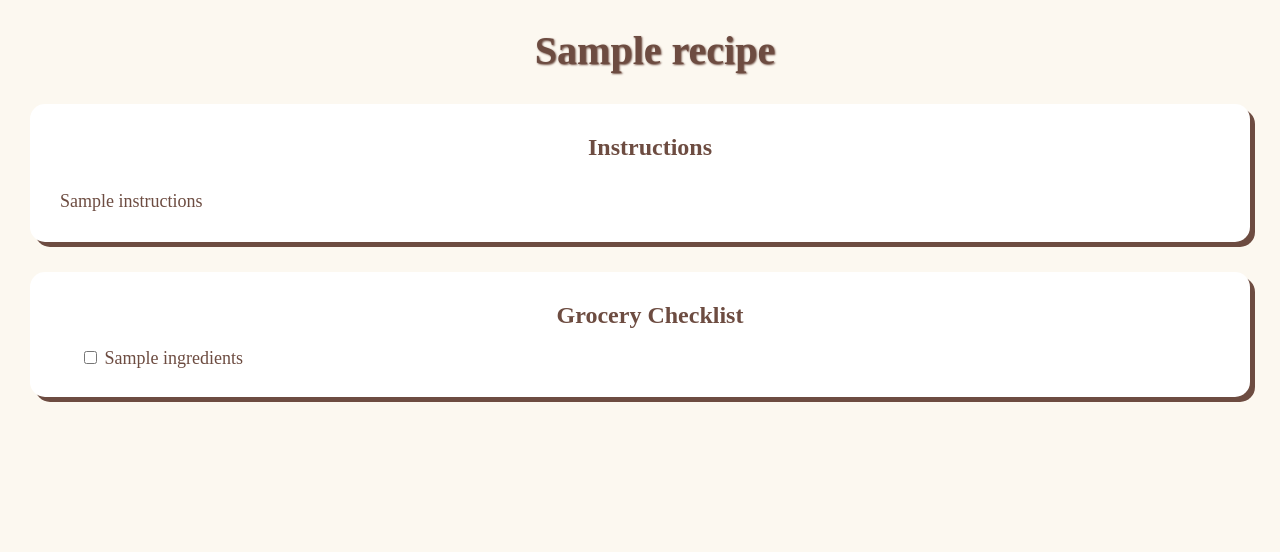
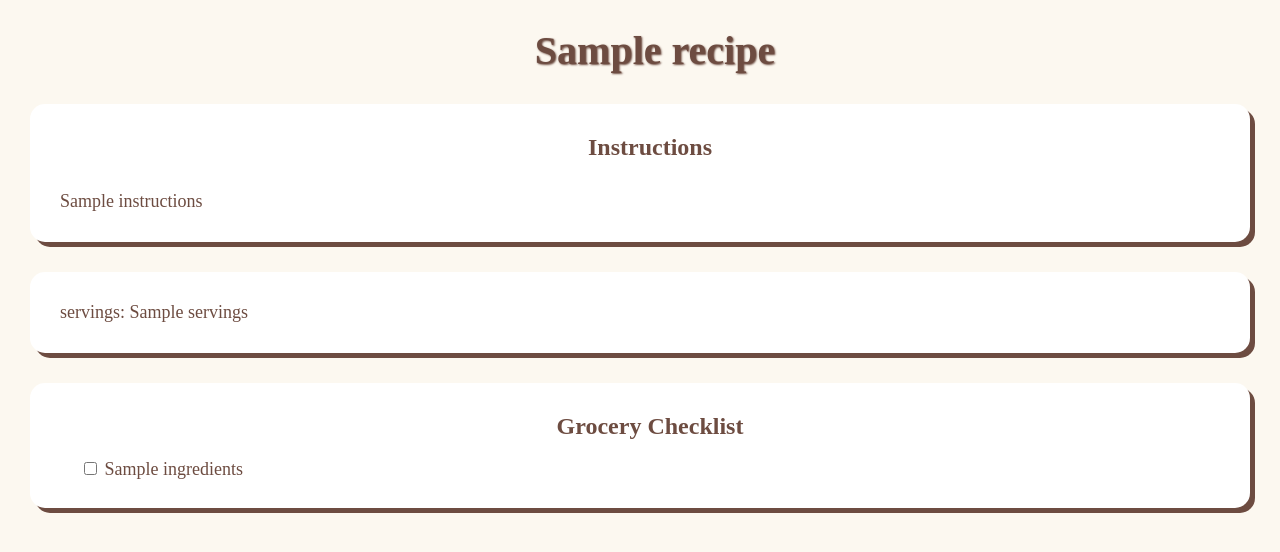
Before and after one commit to srtang23/fp-recipe-search, a Flask app: template templates/recipe.html in a window 1280 px wide. Shown: the top 552 px of the page. Run offline with Flask 3, Linux system fonts and the light colour scheme; the template is opened without the code that fills it: most values are stand-ins (such as "Sample title", 1, 10 or a date in 2020).

Commit message:
added servings

```diff
--- a/keys.py
+++ b/keys.py
@@ -1,2 +1,2 @@
-recipe_api_key = 'YOUR-API-KEY'
+recipe_api_key = 'YOUR_API_KEY'
 recipe_api_url = 'https://api.api-ninjas.com/v1/recipe'
--- a/static/recipe.css
+++ b/static/recipe.css
@@ -20,7 +20,7 @@ h1 {
   font-size: 40px;
 }
 
-#instruction, #checklist {
+#instruction, #checklist, #servings {
   background-color: white;
   margin: 30px;
   border-radius: 15px;
--- a/templates/recipe.html
+++ b/templates/recipe.html
@@ -13,18 +13,23 @@
     <section id="instruction">
       <h2>Instructions</h2>
       {% if recipe.instructions %}
-        <p>{{ recipe.instructions }}</p>
+        <p>{{recipe.instructions}}</p>
       {% else %}
         <p>No instructions for this recipe available</p>
       {% endif %}
     </section>
+    <section id="servings">
+      {% if recipe.servings %}
+      <p>servings: {{recipe.servings}}</p>
+      {% endif %}
+    </section>
     <section id="checklist">
-      <h2 class="section-title">Grocery Checklist</h2>
+      <h2>Grocery Checklist</h2>
       {% if recipe.ingredients %}
-        <ul class="grocery-checklist">
+        <ul>
           {% for ingredient_data in recipe.ingredients.split('|') %}
             {% set ingredient = {'name': ingredient_data, 'checked': False} %}
-              <li class="{% if ingredient.checked %}cross-out{% endif %}">
+              <li>
                 <label>
                     <input type="checkbox" {% if ingredient.checked %}checked{% endif %}> {{ ingredient.name }}
                 </label>
```
